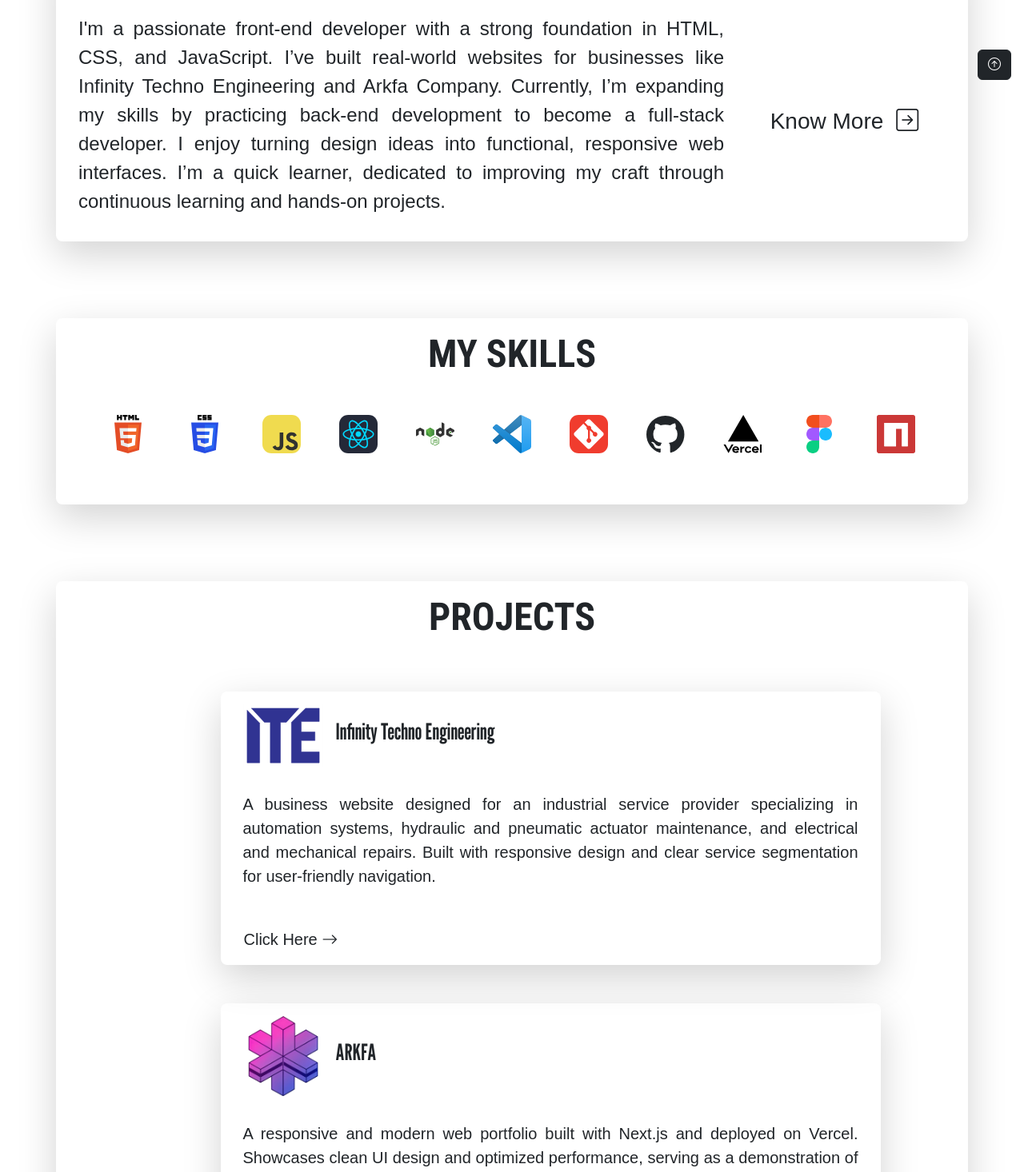
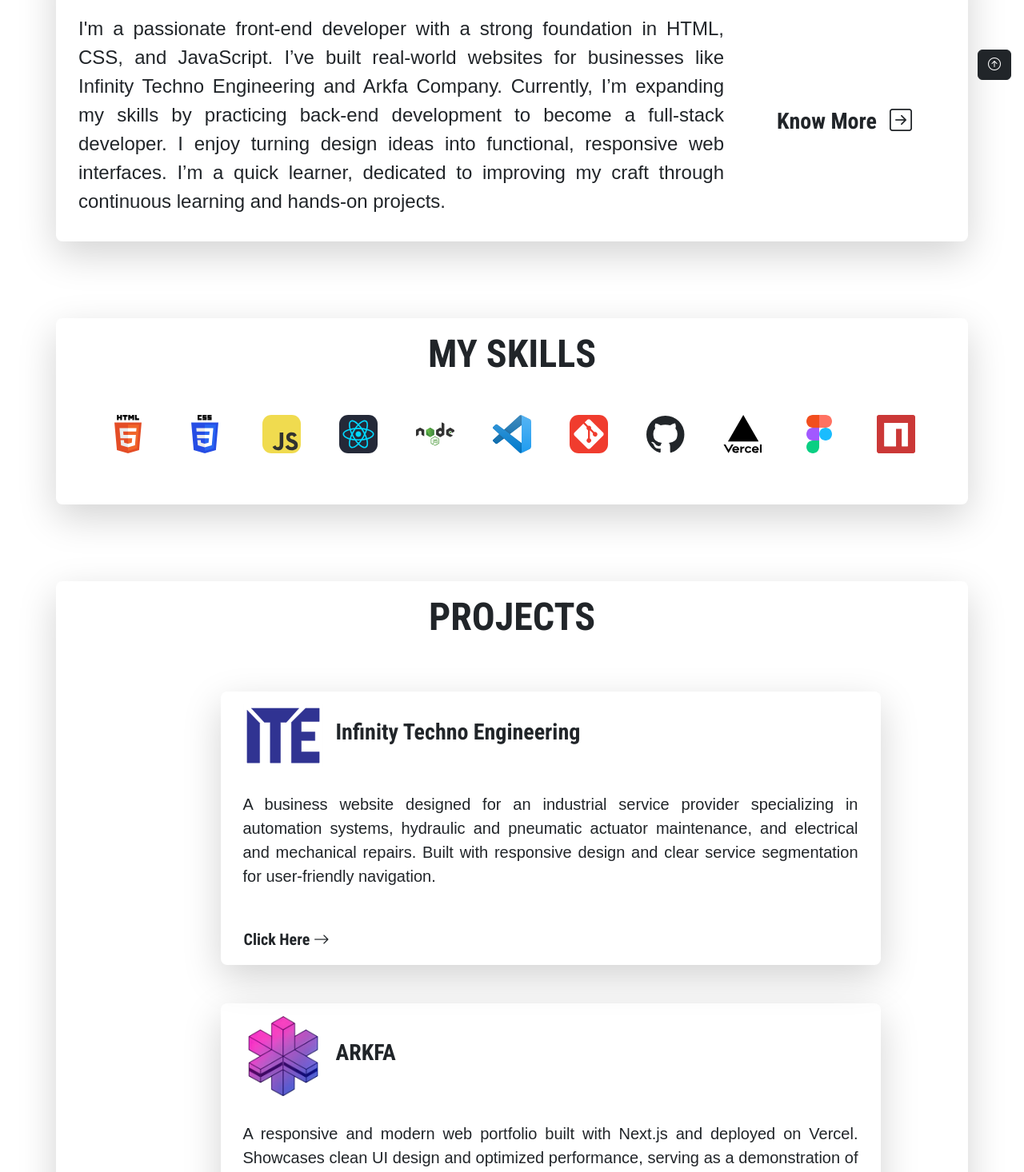
Before and after one commit to MD0516/Portfolio, a React (Vite) app: page /home in a window 1280 px wide. Shown: the part 684-2150 px from the top of the page at 80% size. Built offline with nearby package versions, Linux system fonts and the light colour scheme; a web font is replaced by a local one.

Commit message:
font-change

```diff
--- a/src/Components/Home/AboutMe.jsx
+++ b/src/Components/Home/AboutMe.jsx
@@ -20,7 +20,7 @@ const AboutMe = () => {
                 continuous learning and hands-on projects.
               </p>
               <div className='col-md-3 align-items-center d-flex justify-content-center'>
-                <Link to={'/about'} className="btn fs-3 d-flex justify-content-center align-items-center custom-font">
+                <Link to={'/about'} className="btn fs-3 d-flex justify-content-center align-items-center popup-font fw-bold">
                   Know More <i className="bi bi-arrow-right-square ms-3"></i>
                 </Link>
               </div>
--- a/src/Components/Home/Projects.jsx
+++ b/src/Components/Home/Projects.jsx
@@ -29,7 +29,7 @@ const projects = [
                 <div key={i} className="col-md-9 rounded-3 shadow-lg">
                   <div className="d-flex flex-row align-items-center gap-3 p-3">
                     <img src={item.logo} alt="img" style={{ width: "100px" }} />
-                    <h3 className="title">{item.title}</h3>
+                    <h3 className="title popup-font fw-bold">{item.title}</h3>
                   </div>
                   <div>
                     <p className="fs-5 fw-lighter lh-base custom-font p-3">
@@ -39,7 +39,7 @@ const projects = [
                       href={item.link}
                       target="blank"
                       rel="noopener noreferrer"
-                      className="btn fs-5 custom-font p-3"
+                      className="btn fs-5 popup-font fw-bold p-3"
                     >
                       Click Here <i className="bi bi-arrow-right"></i>
                     </a>
```
